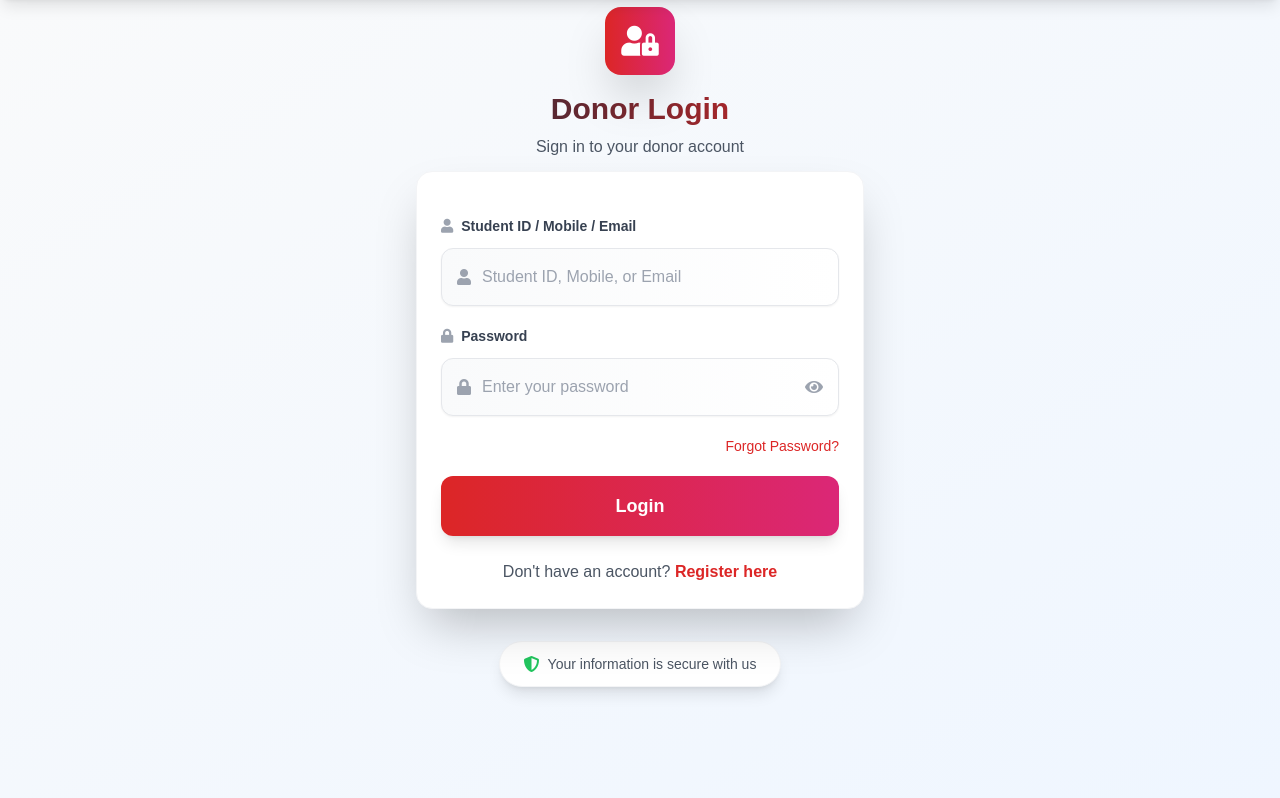
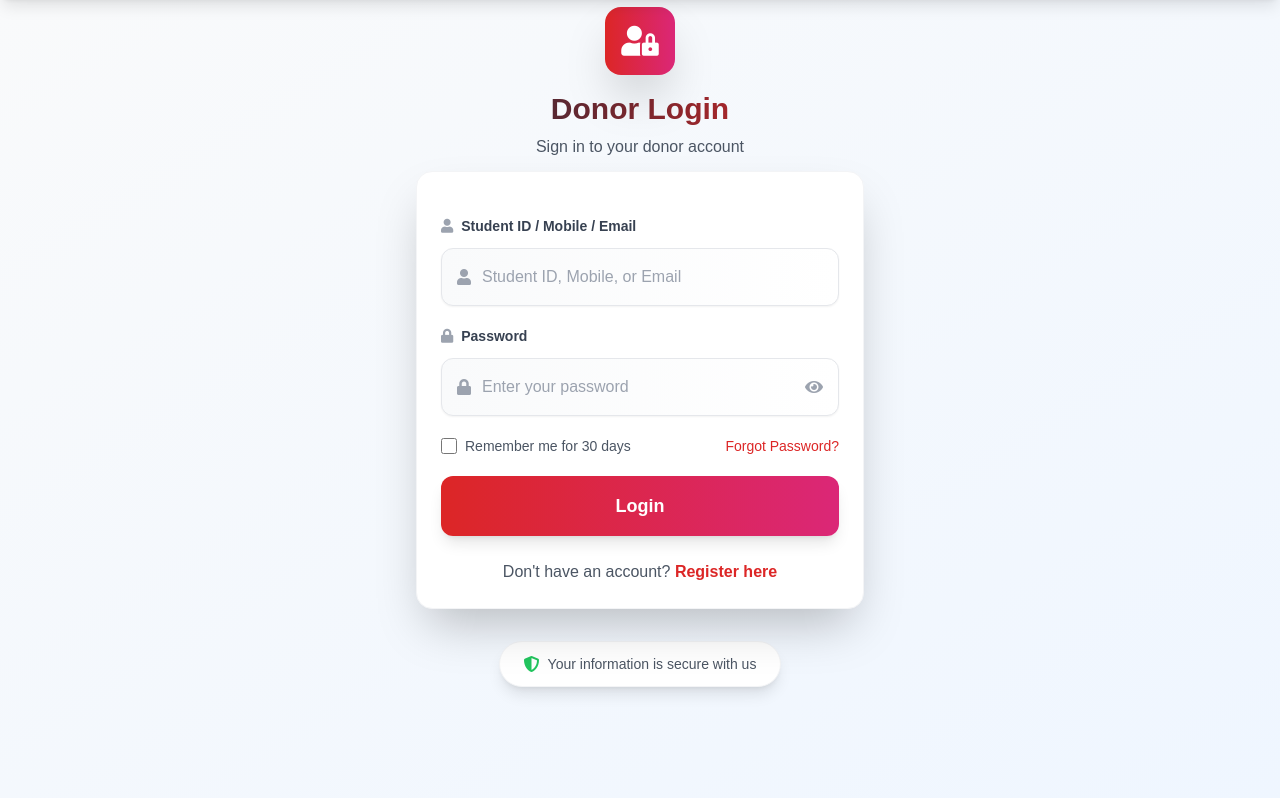
Before and after one commit to Refayatul/bupblood, a Flask app: page /login in a window 1280 px wide. Shown: the part 73-871 px from the top of the page. Run offline with Flask 3, Linux system fonts and the light colour scheme; some libraries are stand-ins or nearby versions.

Commit message:
Add Remember Me option and improve login error messages

```diff
--- a/app.py
+++ b/app.py
@@ -2318,27 +2318,30 @@ def user_login():
 
         if user and user.check_password(form.password.data):
             if user.is_deleted:
-                flash("Your account has been deleted. Please contact support.", "danger")
+                flash("⚠️ This account has been deactivated. Please contact the admin for assistance.", "danger")
                 return redirect(url_for('user_login'))
 
             if not user.is_approved:
-                 flash("Your account is pending admin approval.", "warning")
-                 return redirect(url_for('home'))
-
-            login_user(user)
+                flash("⏳ Your account is pending admin approval. You will receive an email once approved.", "warning")
+                return redirect(url_for('home'))
+
+            remember = form.remember_me.data
+            login_user(user, remember=remember)
 
             # Check if profile needs completion (missing email or old department format or availability not set)
             all_programs = [p for programs in PROGRAM_DATA.values() for p in programs]
             needs_completion = not user.email or user.department not in all_programs or user.is_available is None
 
             if needs_completion:
-                flash("Please complete your profile with your email, updated department information, and availability status.", "info")
+                flash("ℹ️ Please complete your profile with your email, updated department information, and availability status.", "info")
                 return redirect(url_for('complete_profile'))
 
-            flash("Logged in successfully!", "success")
+            flash(f"✅ Welcome back, {user.name}! You are now logged in.", "success")
             return redirect(url_for('user_profile'))
+        elif user and not user.check_password(form.password.data):
+            flash("❌ Incorrect password. Please try again or use 'Forgot Password' to reset it.", "danger")
         else:
-            flash("Invalid credentials or password.", "danger")
+            flash("❌ No account found with that Student ID, mobile, or email address. Please check your details or register.", "danger")
     return render_template('user_login.html', form=form, current_palette=config.current_palette)
 
 @app.route('/user/profile', methods=['GET', 'POST'])
--- a/forms.py
+++ b/forms.py
@@ -79,6 +79,7 @@ class RegistrationForm(FlaskForm):
 class UserLoginForm(FlaskForm):
     identifier = StringField('Student ID / Mobile / Email', validators=[DataRequired()])
     password = PasswordField('Password', validators=[DataRequired()])
+    remember_me = BooleanField('Remember Me')
     submit = SubmitField('Login')
 
 class UpdateProfileForm(FlaskForm):
--- a/templates/user_login.html
+++ b/templates/user_login.html
@@ -56,7 +56,11 @@
                         </div>
                     </div>
 
-                    <div class="flex items-center justify-end">
+                    <div class="flex items-center justify-between mt-1">
+                        <label class="flex items-center gap-2 cursor-pointer group">
+                            {{ form.remember_me(class="w-4 h-4 text-red-600 border-gray-300 rounded focus:ring-red-500 cursor-pointer", id="remember_me") }}
+                            <span class="text-sm text-gray-600 group-hover:text-gray-800 transition-colors select-none">Remember me for 30 days</span>
+                        </label>
                         <a href="{{ url_for('forgot_password') }}"
                             class="text-sm text-red-600 hover:text-red-700 hover:underline transition-colors duration-300 font-medium">
                             Forgot Password?
```
